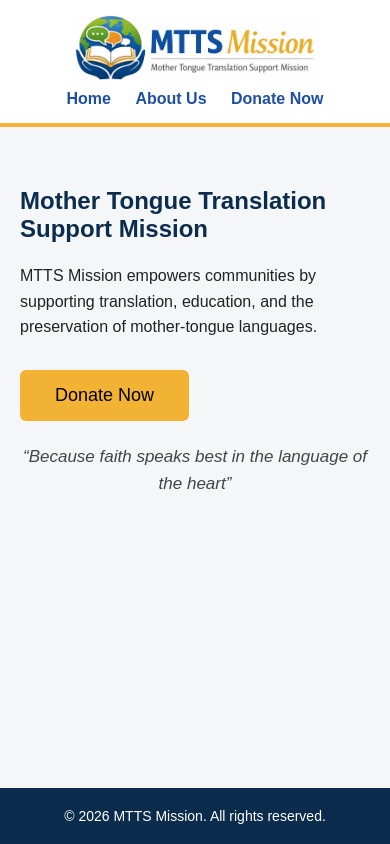
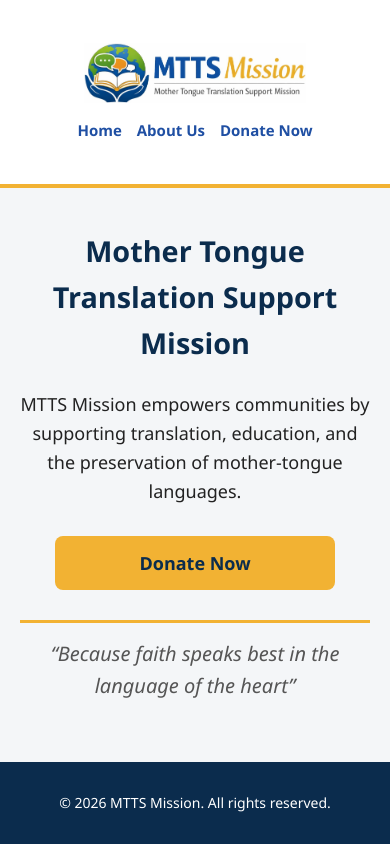
Before and after one commit to mttsmission/mttsmission, a plain HTML site: page index.html in a window 390 px wide. Drawn offline with Linux system fonts and the light colour scheme; files whose address does not match are found by name.

Commit message:
Update style.css

```diff
--- a/style.css
+++ b/style.css
@@ -1,27 +1,200 @@
-*{box-sizing:border-box;margin:0;padding:0;font-family:Arial,Helvetica,sans-serif}
-html,body{height:100%}
-body{background:#f4f6f8;color:#222;display:flex;flex-direction:column}
-:root{--blue:#1f4fa3;--gold:#f2b233;--dark:#0b2c4d}
-header{background:#fff;border-bottom:4px solid var(--gold);height:110px;display:flex;align-items:center}
-.header-inner{max-width:1400px;margin:auto;width:100%;padding:0 20px;display:flex;align-items:center;justify-content:space-between}
-.header-inner img{height:95px;object-fit:contain}
-nav a{margin-left:25px;text-decoration:none;color:var(--blue);font-weight:bold}
-.container{max-width:1400px;margin:auto;padding:60px 20px;flex:1}
-h1{color:var(--dark);margin-bottom:20px}
-p{font-size:18px;line-height:1.6;max-width:850px}
-button{margin-top:30px;background:var(--gold);border:none;padding:15px 35px;font-size:18px;border-radius:6px;cursor:pointer}
-.tagline{margin-top:22px;font-size:21px;font-style:italic;color:#444;max-width:700px}
-.payment-info{margin-top:20px;font-size:15px;color:#555}
-.payment-info span{display:block;margin-top:6px}
-footer{background:var(--dark);color:#fff}
-.footer-inner{max-width:1400px;margin:auto;padding:20px;text-align:center;font-size:14px}
-@media(max-width:1024px){header{height:100px}.header-inner img{height:80px}}
-@media(max-width:768px){
- header{height:auto}
- .header-inner{flex-direction:column;padding:15px}
- nav{margin-top:10px}
- nav a{margin:10px}
- .header-inner img{height:65px}
- p{font-size:16px}
- .tagline{text-align:center;font-size:17px}
+/* --- Global Styles --- */
+* {
+    box-sizing: border-box;
+    margin: 0;
+    padding: 0;
+    font-family: 'Segoe UI', Arial, Helvetica, sans-serif;
 }
+
+:root {
+    --blue: #1f4fa3;
+    --gold: #f2b233;
+    --dark: #0b2c4d;
+    --light-bg: #f4f6f8;
+}
+
+html, body {
+    height: 100%;
+}
+
+body {
+    background: var(--light-bg);
+    color: #222;
+    display: flex;
+    flex-direction: column;
+    line-height: 1.6;
+}
+
+/* --- Header & Nav --- */
+header {
+    background: #fff;
+    border-bottom: 4px solid var(--gold);
+    min-height: 110px;
+    display: flex;
+    align-items: center;
+    width: 100%;
+}
+
+.header-inner {
+    max-width: 1200px;
+    margin: 0 auto;
+    width: 100%;
+    padding: 10px 20px;
+    display: flex;
+    align-items: center;
+    justify-content: space-between;
+}
+
+.header-inner img {
+    height: 80px;
+    width: auto;
+    object-fit: contain;
+}
+
+nav a {
+    margin-left: 25px;
+    text-decoration: none;
+    color: var(--blue);
+    font-weight: bold;
+    transition: color 0.3s;
+}
+
+nav a:hover {
+    color: var(--gold);
+}
+
+/* --- Content Container --- */
+.container {
+    max-width: 1200px;
+    margin: 0 auto;
+    padding: 60px 20px;
+    flex: 1;
+    width: 100%;
+}
+
+h1 {
+    color: var(--dark);
+    margin-bottom: 24px;
+    font-size: clamp(1.8rem, 5vw, 2.5rem); /* Responsive typography */
+}
+
+p {
+    font-size: 18px;
+    max-width: 800px;
+    margin-bottom: 20px;
+}
+
+.btn-primary {
+    display: inline-block;
+    background: var(--gold);
+    color: var(--dark);
+    border: none;
+    padding: 15px 40px;
+    font-size: 18px;
+    font-weight: bold;
+    border-radius: 8px;
+    cursor: pointer;
+    margin-top: 10px;
+    transition: transform 0.2s, background 0.3s;
+}
+
+.btn-primary:hover {
+    background: #e0a52e;
+    transform: translateY(-2px);
+}
+
+.tagline {
+    margin-top: 40px;
+    font-size: 20px;
+    font-style: italic;
+    color: #555;
+    border-left: 4px solid var(--gold);
+    padding-left: 15px;
+}
+
+.payment-info {
+    margin-top: 30px;
+    font-size: 15px;
+    color: #555;
+    background: #fff;
+    padding: 20px;
+    border-radius: 8px;
+    display: inline-block;
+}
+
+/* --- Footer --- */
+footer {
+    background: var(--dark);
+    color: #fff;
+    margin-top: auto;
+}
+
+.footer-inner {
+    max-width: 1200px;
+    margin: 0 auto;
+    padding: 30px 20px;
+    text-align: center;
+    font-size: 14px;
+}
+
+/* --- RESPONSIVE MEDIA QUERIES --- */
+
+/* Tablet View */
+@media (max-width: 1024px) {
+    .header-inner, .container {
+        padding: 40px 30px;
+    }
+}
+
+/* Mobile View */
+@media (max-width: 768px) {
+    header {
+        height: auto;
+        padding: 15px 0;
+    }
+
+    .header-inner {
+        flex-direction: column; /* Stack logo and nav */
+        text-align: center;
+    }
+
+    .header-inner img {
+        height: 60px;
+        margin-bottom: 15px;
+    }
+
+    nav {
+        display: flex;
+        flex-wrap: wrap;
+        justify-content: center;
+        gap: 15px;
+    }
+
+    nav a {
+        margin: 0;
+        font-size: 15px;
+    }
+
+    .container {
+        padding: 40px 20px;
+        text-align: center;
+    }
+
+    p {
+        margin-left: auto;
+        margin-right: auto;
+    }
+
+    .tagline {
+        border-left: none;
+        border-top: 3px solid var(--gold);
+        padding-left: 0;
+        padding-top: 15px;
+        margin-top: 30px;
+    }
+
+    .btn-primary {
+        width: 100%;
+        max-width: 280px;
+    }
+}
```
